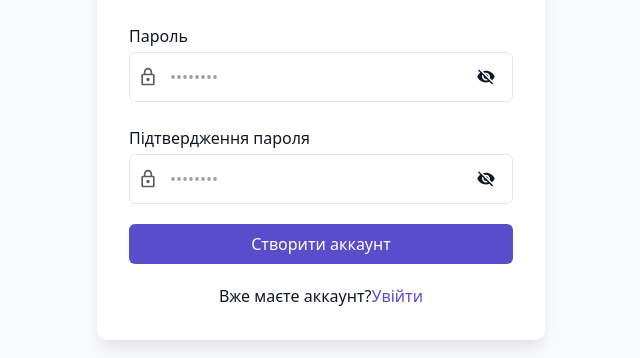
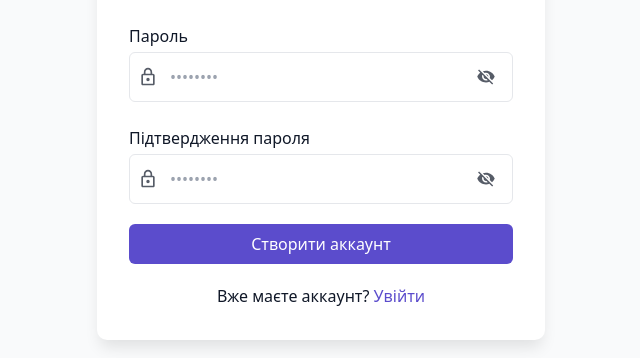
Before and after one commit to IvanLiakhDEV/ai-mentor, a React (Vite) app in the folder Frontend/: page /auth in a window 1280 px wide. Shown: the part 380-738 px from the top of the page, without its empty margins (319-959 px from the left). Built offline with nearby package versions, Linux system fonts and the light colour scheme.

Commit message:
feat(auth): improve keyboard accessibility by using button tags

```diff
--- a/Frontend/src/components/form/login/LoginForm.jsx
+++ b/Frontend/src/components/form/login/LoginForm.jsx
@@ -55,12 +55,13 @@ export const LoginForm = ({ onSwitch }) => {
                     type='submit'
                 />
                 <p className='font-normal text-center'>
-                    Ще не маєте аккаунту?
-                    <span
+                    Ще не маєте аккаунту?&nbsp;
+                    <button
                         onClick={onSwitch}
+                        type='button'
                         className='font-medium cursor-pointer text-cta'>
                         Створити
-                    </span>
+                    </button>
                 </p>
             </footer>
         </form>
--- a/Frontend/src/components/form/register/RegisterForm.jsx
+++ b/Frontend/src/components/form/register/RegisterForm.jsx
@@ -62,15 +62,15 @@ export const RegisterForm = ({ onSwitch }) => {
                 <Button
                     title={`${isSubmitting ? 'Завантаження' : 'Створити аккаунт'}`}
                     isDisabled={isSubmitting && true}
-                    type='submit'
                 />
                 <p className='font-normal text-center'>
-                    Вже маєте аккаунт?
-                    <span
+                    Вже маєте аккаунт?&nbsp;
+                    <button
                         onClick={onSwitch}
+                        type='button'
                         className='font-medium cursor-pointer text-cta'>
                         Увійти
-                    </span>
+                    </button>
                 </p>
             </footer>
         </form>
--- a/Frontend/src/components/inputs/InputField.jsx
+++ b/Frontend/src/components/inputs/InputField.jsx
@@ -29,18 +29,23 @@ export const InputField = React.forwardRef(({ id, label, type = 'text', placehol
                     placeholder={placeholder}
                     {...rest}
                 />
-                {type == 'password' &&
-                    (visible ? (
+                {type == 'password' && (
+                    <button type='button'>
+                        {visible ? (
                             <IoMdEye
                                 size={20}
+                                opacity={0.7}
                                 onClick={toggleVisible}
                             />
                         ) : (
                             <IoMdEyeOff
                                 size={20}
+                                opacity={0.7}
                                 onClick={toggleVisible}
                             />
-                    ))}
+                        )}
+                    </button>
+                )}
             </div>
             {error && <p className='-mb-3 text-sm font-medium text-red-500'>{error}</p>}
         </div>
```
Lines whose indentation alone changed are shown as unchanged.
